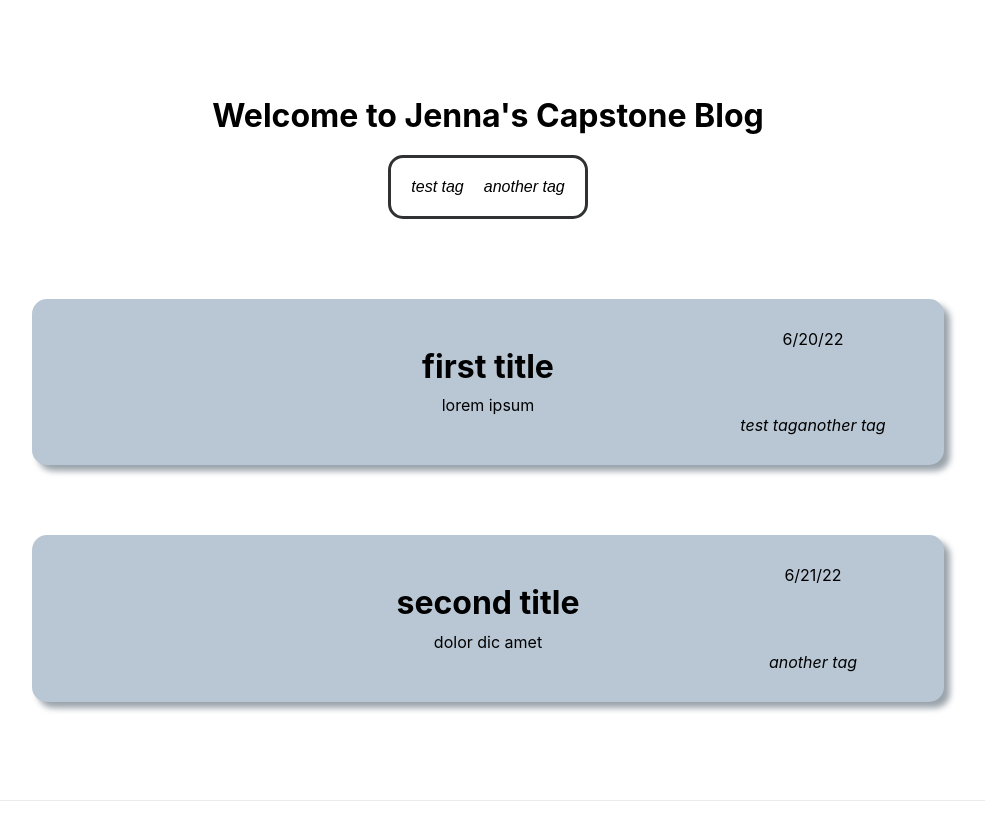
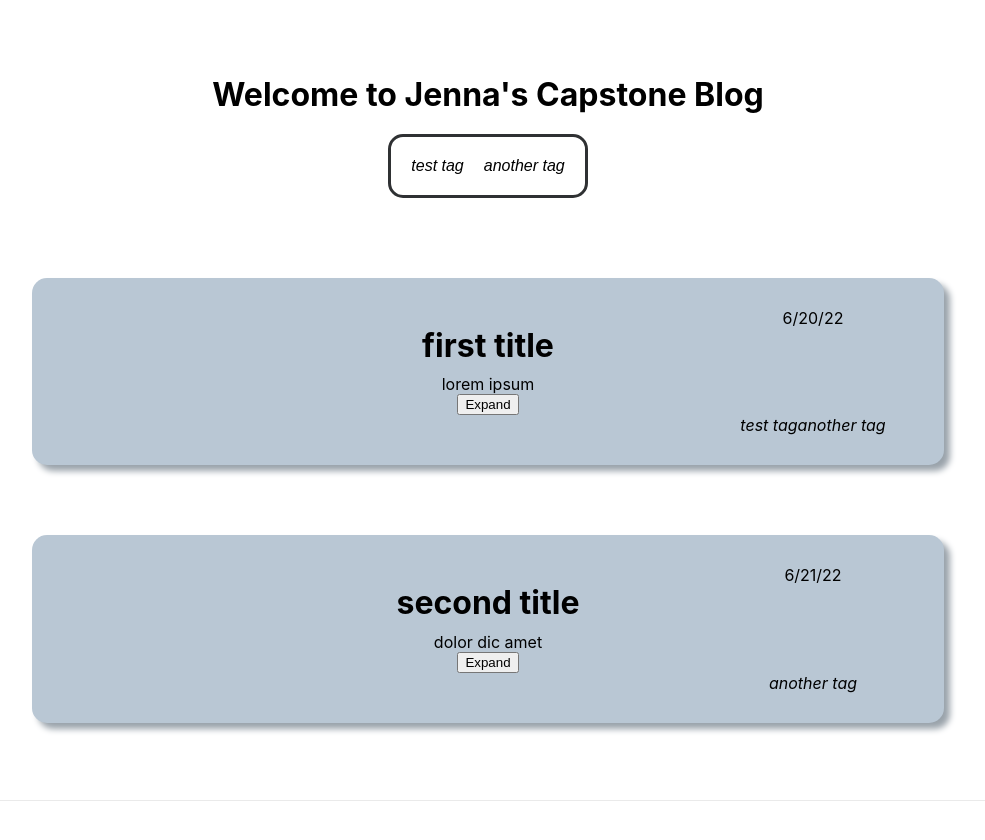
Before and after one commit to jgoldberg1/capstone-blog, a Next.js app: page / in a window 1280 px wide. Shown: the top 840 px of the page, without its empty margins (152-1137 px from the left). Built offline with nearby package versions, Linux system fonts and the light colour scheme.

Commit message:
working on switching between  minmized/expanded posts. got switch working with placeholder text.

```diff
--- a/components/post.tsx
+++ b/components/post.tsx
@@ -1,4 +1,4 @@
-import { useRef, useEffect } from 'react';
+import { useRef, useEffect, useState } from 'react';
 import styles from '../styles/Home.module.css'
 
 //this is a typescript type alias
@@ -14,6 +14,20 @@ export type PostProps={
 //this is a prop that arranges and styles the content of the post
 export default function Post(props:PostProps) {
     const ref = useRef<HTMLDivElement>(null);
+    const [postText, setPostText] = useState(props.post);
+    const [buttonText, setButtonText] = useState("Expand");
+
+    let altText = "this is alternative text";
+
+    function switchPostSize() {
+        if (postText === props.post) {
+            setPostText(altText);
+            setButtonText("Minimize");
+        } else {
+            setPostText(props.post);
+            setButtonText("Expand");
+        }
+    }
 
     useEffect(() => {
         if (!props.tags.some(tag => props.currentTag === tag) && props.currentTag !== null) {
@@ -28,7 +42,8 @@ export default function Post(props:PostProps) {
         <div ref={ref} className={styles.post}>
             <div className={styles.postDate}>{props.postDate}</div>
             <div className={styles.title}>{props.title}</div>
-            <div>{props.post}</div>
+            <div>{postText}</div>
+            <button onClick={() => switchPostSize()}>{buttonText}</button>
             <div className={styles.tags}>{props.tags}</div>
         </div>
     )
```
